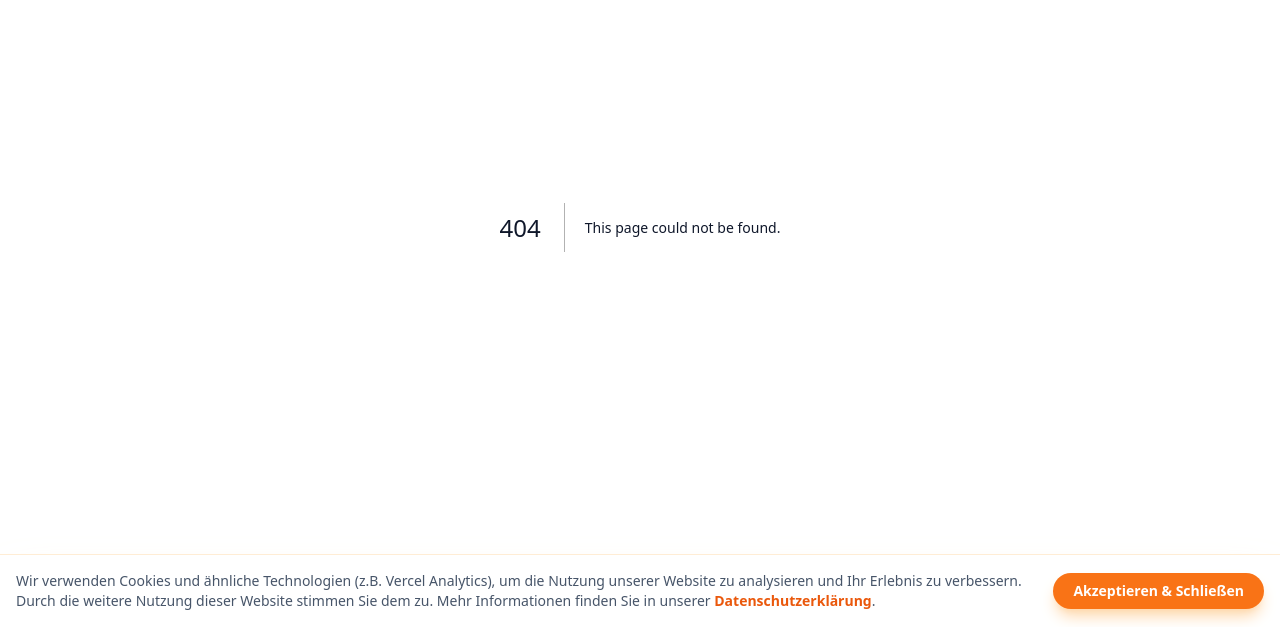
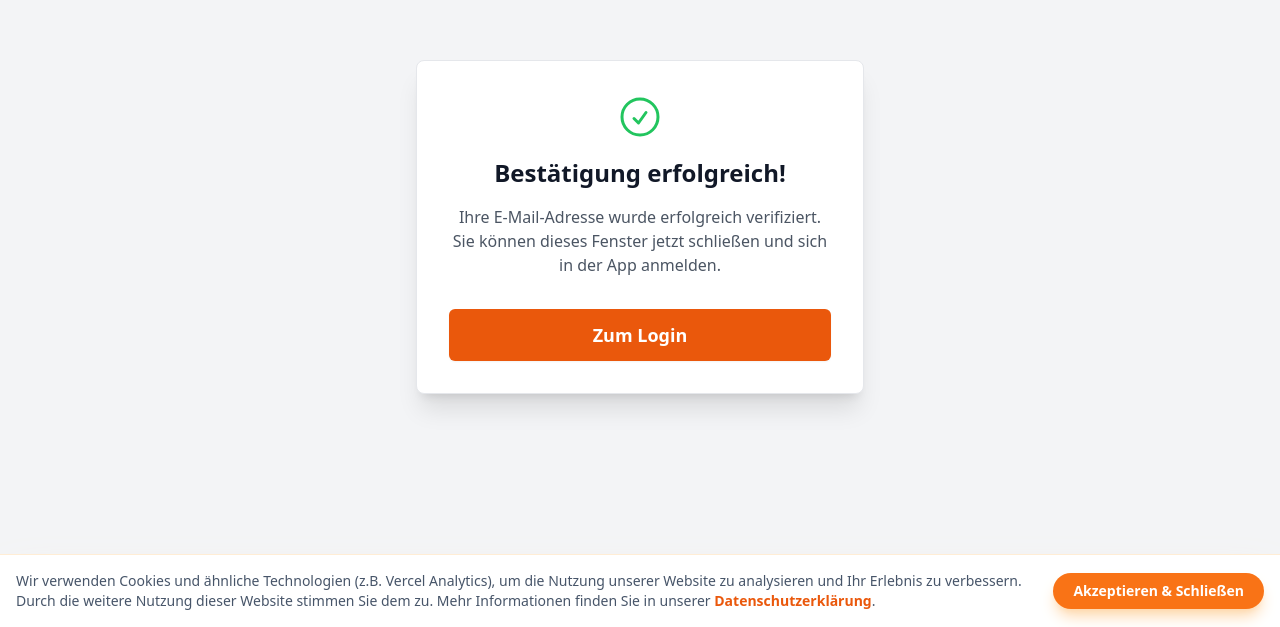
Before and after one commit to Leon-Zeidler/artisancms-app, a Next.js app: page /auth/confirmation in a window 1280 px wide. Before the commit this address had no page. Shown: the part 173-800 px from the top of the page. Built offline with nearby package versions, Linux system fonts and the light colour scheme.

Commit message:
email changes

```diff
--- /dev/null
+++ b/src/app/auth/callback/route.ts
@@ -0,0 +1,24 @@
+// src/app/auth/callback/route.ts
+import { NextResponse } from 'next/server';
+import { createRouteHandlerClient } from '@supabase/auth-helpers-nextjs';
+import { cookies } from 'next/headers';
+
+export const dynamic = 'force-dynamic';
+
+export async function GET(request: Request) {
+  const requestUrl = new URL(request.url);
+  const code = requestUrl.searchParams.get('code');
+
+  if (code) {
+    try {
+      const cookieStore = cookies();
+      const supabase = createRouteHandlerClient({ cookies: () => cookieStore });
+      await supabase.auth.exchangeCodeForSession(code);
+    } catch (error) {
+      console.error('Error exchanging code for session:', error);
+      // Bei Fehler zum Login mit Fehlermeldung
+      return NextResponse.redirect(`${requestUrl.origin}/login?error=auth_failed`);
+    }
+  }
+  return NextResponse.redirect(`${requestUrl.origin}/auth/confirmation`);
+}
--- /dev/null
+++ b/src/app/auth/confirmation/page.tsx
@@ -0,0 +1,40 @@
+// src/app/auth/confirmation/page.tsx
+"use client";
+
+import Link from 'next/link';
+import React from 'react';
+
+// Icon für "Erfolg"
+const CheckCircleIcon = (props: React.SVGProps<SVGSVGElement>) => (
+  <svg {...props} fill="none" viewBox="0 0 24 24" strokeWidth={1.5} stroke="currentColor">
+    <path strokeLinecap="round" strokeLinejoin="round" d="M9 12.75L11.25 15 15 9.75M21 12a9 9 0 11-18 0 9 9 0 0118 0z" />
+  </svg>
+);
+
+export default function AuthConfirmationPage() {
+  return (
+    <main className="flex min-h-screen items-center justify-center bg-gray-100 p-4">
+      <div className="w-full max-w-md rounded-lg bg-white p-8 text-center shadow-xl border border-gray-200">
+
+        <CheckCircleIcon className="mx-auto h-12 w-12 text-green-500" />
+
+        <h1 className="mt-4 mb-4 text-2xl font-bold text-gray-900">
+          Bestätigung erfolgreich!
+        </h1>
+
+        <p className="mb-8 text-gray-600">
+          Ihre E-Mail-Adresse wurde erfolgreich verifiziert. Sie können dieses Fenster jetzt schließen und sich in der App anmelden.
+        </p>
+
+        <div className="space-y-4">
+          <Link
+            href="/login"
+            className="block w-full rounded-md bg-orange-600 px-4 py-3 text-lg font-semibold text-white shadow-sm hover:bg-orange-700 transition-colors focus:outline-none focus:ring-2 focus:ring-orange-500 focus:ring-offset-2"
+          >
+            Zum Login
+          </Link>
+        </div>
+      </div>
+    </main>
+  );
+}
```
